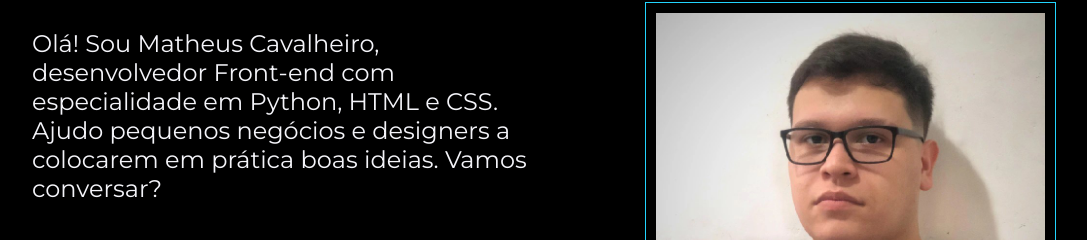
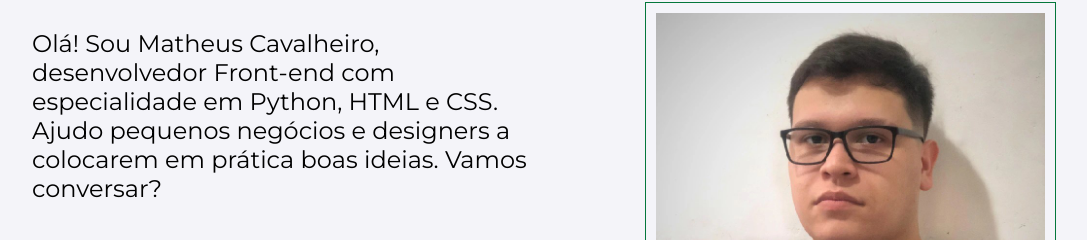
Before and after one commit to MrEncryptorX/Portifolio, a plain HTML site: page index.html in a window 1280 px wide. Shown: the part 348-588 px from the top of the page, without its empty margins (96-1183 px from the left). Drawn offline with nearby package versions, Linux system fonts and the light colour scheme.

Commit message:
Update style.css

```diff
--- a/styles/style.css
+++ b/styles/style.css
@@ -3,10 +3,10 @@
 @import url('https://fonts.googleapis.com/css2?family=Krona+One&family=Montserrat:ital,wght@0,600;1,600&display=swap');
 
 :root {
-    --cor-primaria: #000000;
-    --cor-secundaria: #F4F4F9;
-    --cor-terciaria: #22D4FD;
-    --cor-hover: #272727;
+    --cor-primaria: #F4F4F9;
+    --cor-secundaria: black;
+    --cor-terciaria: #04773B;
+    --cor-hover: #04773B;
 
     --fonte-primaria: "Krona One", sans-serif;
     --fonte-secundaria: "Montserrat", sans-serif;
@@ -109,6 +109,7 @@ body {
 
 .apresentacao__links__navegacao:hover {
     background-color: var(--cor-hover);
+    color: #F4F4F9;
 }
 
 .rodape {
```
